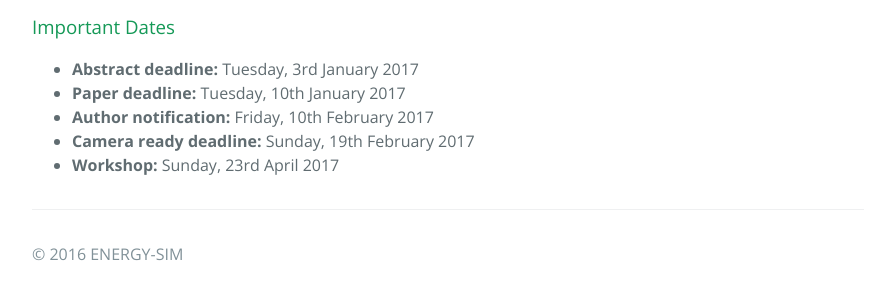
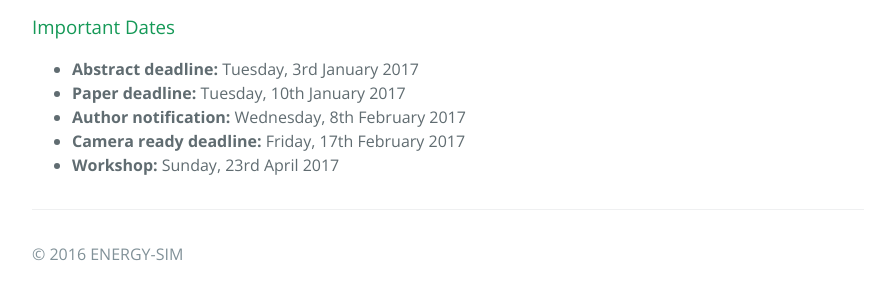
Before and after one commit to ENERGY-SIM/energy-sim.github.io, a Jekyll site: the page built from 2017.md, in a window 1280 px wide and 900 px high, scrolled down 1796 px. Shown: the part 602-897 px from the top of the window, without its empty margins (192-1085 px from the left). Built offline with Jekyll 4.4.1, drawn with Linux system fonts in a browser that asks for light colours; nearby versions of some CDN libraries; library files that are not in the unit come from our copies.

Commit message:
Update 2017.md

```diff
--- a/2017.md
+++ b/2017.md
@@ -72,6 +72,6 @@ Ananta Tiwari, San Diego Supercomputer Center, USA
 ### Important Dates
 - <strong>Abstract deadline:</strong> Tuesday, 3rd January 2017
 - <strong>Paper deadline:</strong> Tuesday, 10th January 2017
-- <strong>Author notification:</strong> Friday, 10th February 2017
-- <strong>Camera ready deadline:</strong> Sunday, 19th February 2017
+- <strong>Author notification:</strong> Wednesday, 8th February 2017
+- <strong>Camera ready deadline:</strong> Friday, 17th February 2017
 - <strong>Workshop:</strong> Sunday, 23rd April 2017
```
